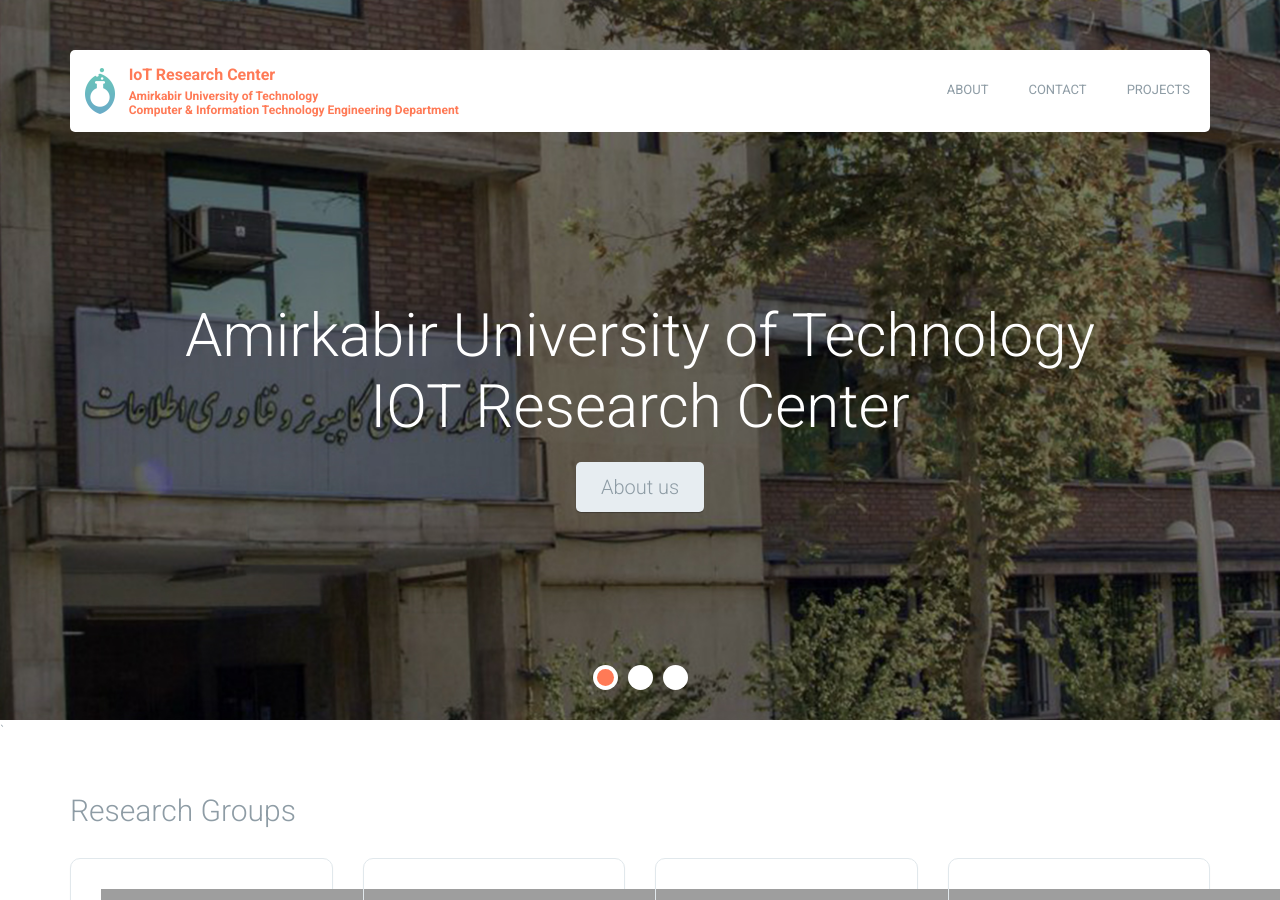
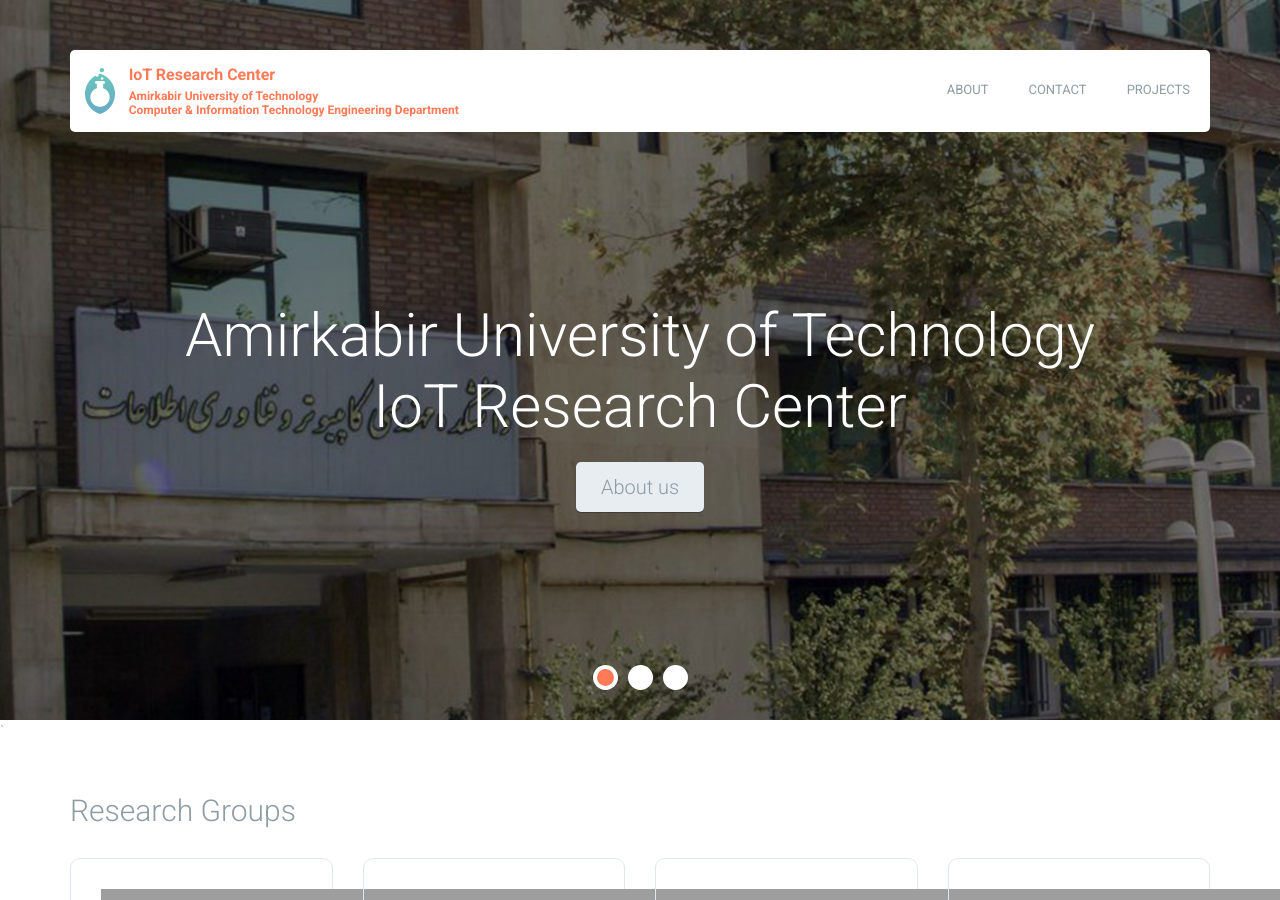
Before and after one commit to aiotrc/aiotrc.github.io, a Jekyll site: the page built from index.html, in a window 1280 px wide and 900 px high. Built offline with Jekyll 4.4.1, drawn with Linux system fonts in a browser that asks for light colours.

Commit message:
Little o in IoT.

```diff
--- a/index.html
+++ b/index.html
@@ -41,7 +41,7 @@ layout: default
           <li data-bg-image="{{image.path | relative_path}}">
             <div class="container">
               <div class="slide-content">
-                <h2 class="slide-title">Amirkabir University of Technology <br/> IOT Research Center</h2>
+                <h2 class="slide-title">Amirkabir University of Technology <br/> IoT Research Center</h2>
                 <a href="about.html" class="button">About us</a>
               </div>
             </div>
```
